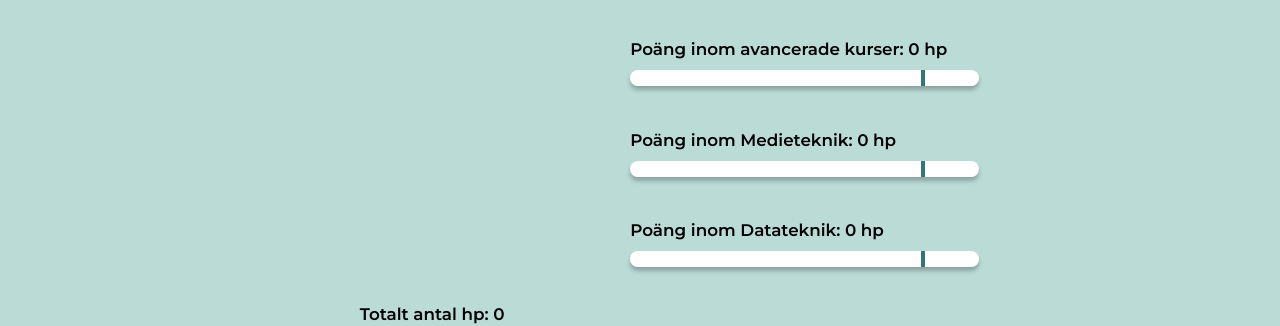
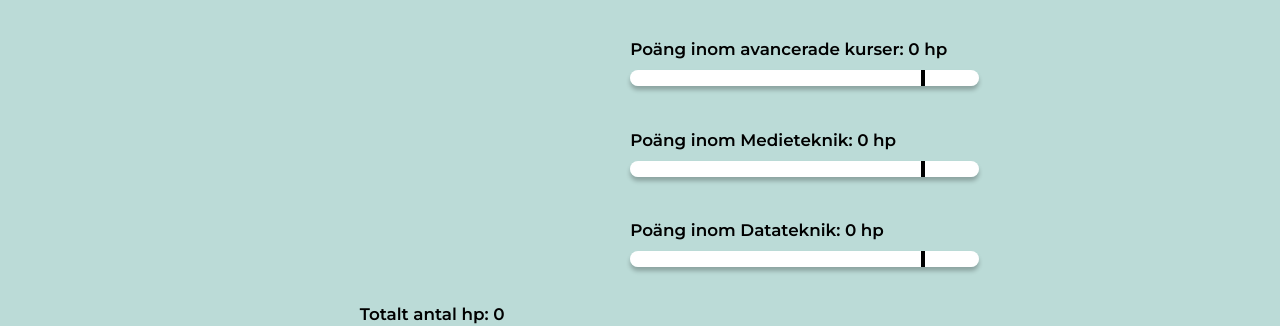
Before and after one commit to jronnefalk/lithe_val, a React (Create React App) app: page /minasidor in a window 1280 px wide. Shown: the part 188-514 px from the top of the page. Built offline with nearby package versions, Linux system fonts and the light colour scheme; no server answers; some icons are missing; a web font is replaced by a local one.

Commit message:
svart vertical line

```diff
--- a/src/styles/Visualiseringar.styled.js
+++ b/src/styles/Visualiseringar.styled.js
@@ -92,7 +92,7 @@ export const Progressbar = styled.progress`
     bottom: 0;
     left: 83.3%; /* position the vertical line in the the progress bar */
     width: 4px; /* set the width of the vertical line */
-    background-color: #317773; /* set the color of the vertical line */
+    background-color: black; /* set the color of the vertical line */
   }
 
   &:hover ~ ${SpeechBubble} {
```
